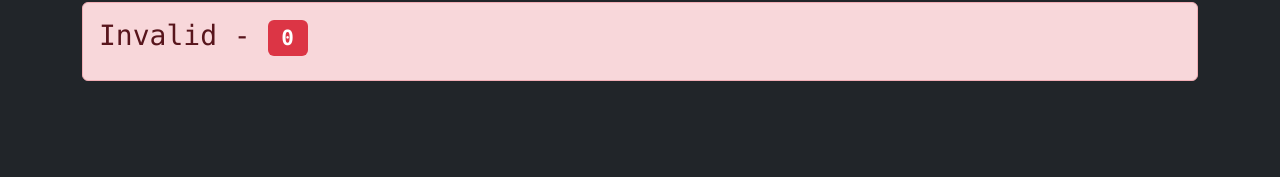
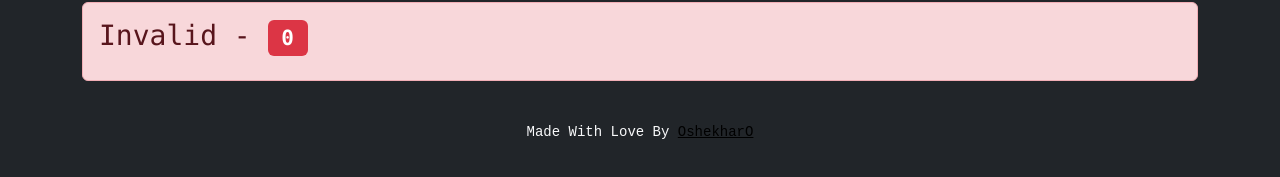
Before and after one commit to OshekharO/Chaupal-Checker-Web, a plain HTML site: page index.html in a window 1280 px wide. Shown: the part 581-758 px from the top of the page. Drawn offline with nearby package versions, Linux system fonts and the light colour scheme.

Commit message:
Update index.html

```diff
--- a/index.html
+++ b/index.html
@@ -18,6 +18,15 @@
     height: 100%;
     position: relative;
     margin: 1.5rem;
+   }
+   .footer {
+    font-family: "Courier New", Courier, monospace;
+    margin-top: 40px;
+    font-size:14px;
+    text-align:center;
+   }
+   .footer a {
+    color:#000;
    }
   </style>
  </head>
@@ -42,6 +51,7 @@
      <div id="invalid-results"></div>
     </div>
    </form>
+   <div class="footer"><span id="classic">Made With Love By <a href="https://uncoder.eu.org" title="copyright" target="_blank">OshekharO</a></span></div>
   </div>
   <script>
    function checkEmail(email, password) {
```
